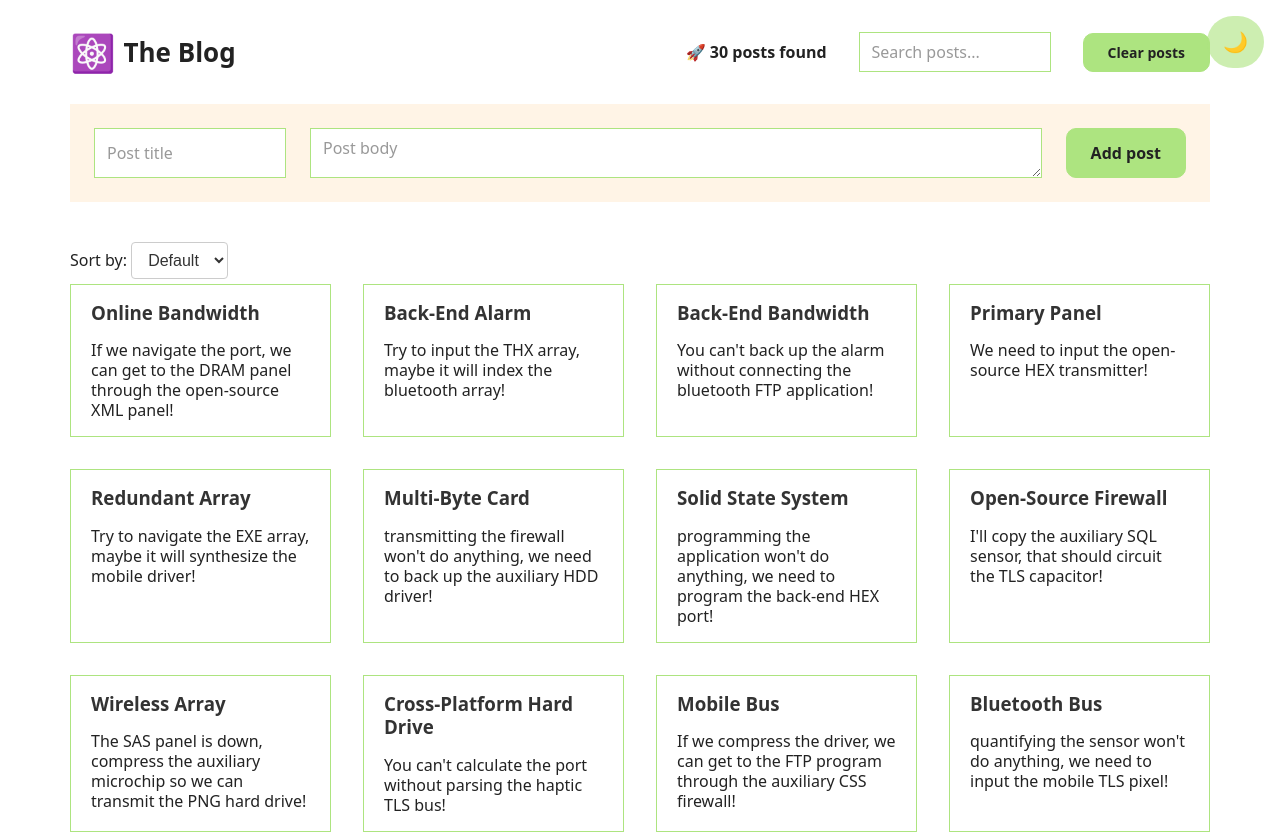
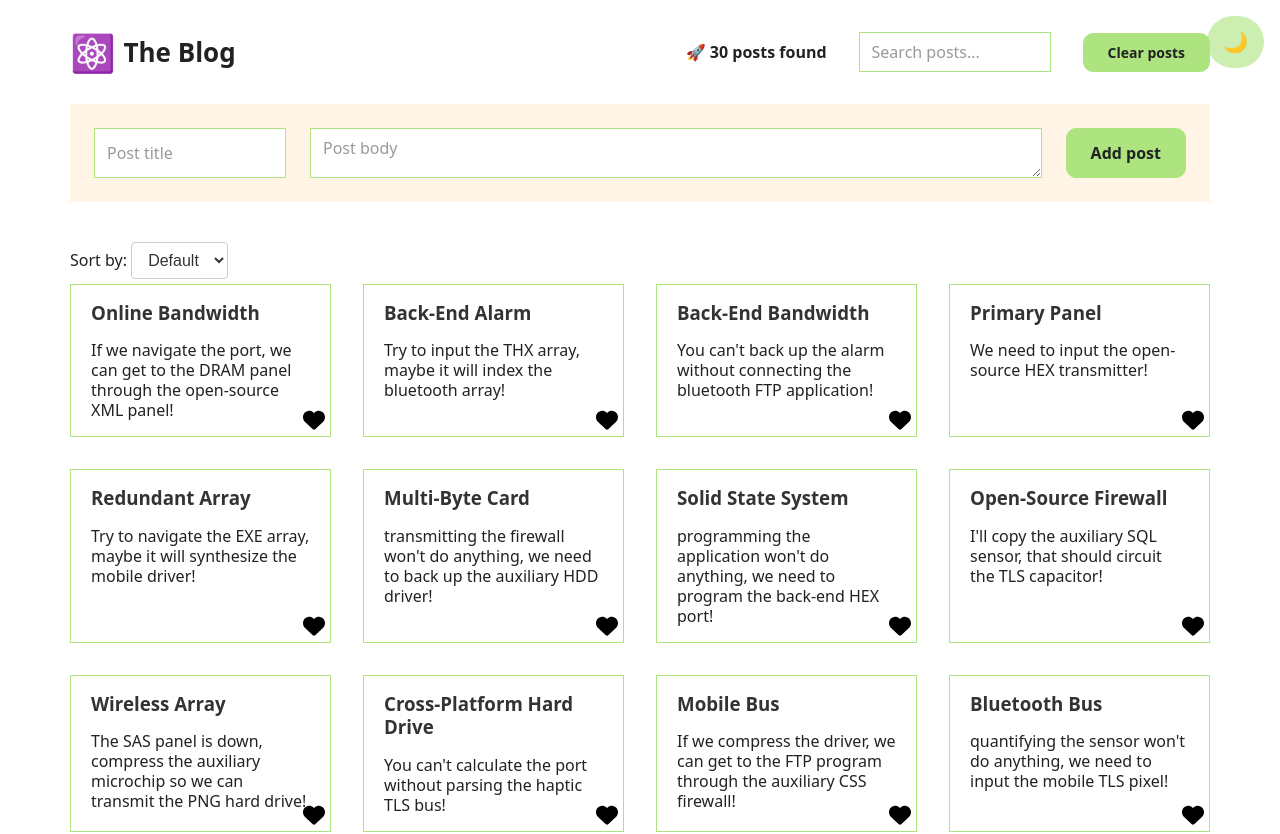
Before and after one commit to Ali-Umed/post-blog, a React (Create React App) app: page / in a window 1280 px wide. Shown: the top 834 px of the page. Built offline with nearby package versions, Linux system fonts and the light colour scheme.

Commit message:
styele: add heart icon to each post

```diff
--- a/package.json
+++ b/package.json
@@ -3,6 +3,8 @@
   "version": "0.1.0",
   "private": true,
   "dependencies": {
+    "@fortawesome/free-solid-svg-icons": "^6.5.2",
+    "@fortawesome/react-fontawesome": "github:fortawesome/react-fontawesome",
     "@testing-library/jest-dom": "^5.16.5",
     "@testing-library/react": "^13.4.0",
     "@testing-library/user-event": "^13.5.0",
--- a/src/App.js
+++ b/src/App.js
@@ -2,6 +2,8 @@ import { memo, useEffect, useState } from "react";
 import { faker } from "@faker-js/faker";
 import { PostProvider, usePosts } from "./PostContext";
 import {} from "../src/style.css";
+import { FontAwesomeIcon } from "@fortawesome/react-fontawesome";
+import { faHeart } from "@fortawesome/free-solid-svg-icons";
 
 function createRandomPost() {
   return {
@@ -154,9 +156,23 @@ function List() {
       </div>
       <ul>
         {sortedPost.map((post, i) => (
-          <li key={i}>
+          <li key={i} style={{ position: "relative" }}>
             <h3>{post.title}</h3>
             <p>{post.body}</p>
+            <FontAwesomeIcon
+              icon={faHeart}
+              style={{
+                position: "absolute",
+                bottom: 5,
+                right: 5,
+                fontSize: "22px",
+                color: "#000",
+                transition: "color 0.3s",
+                cursor: "pointer",
+              }}
+              onMouseEnter={(e) => (e.target.style.color = "red")}
+              onMouseLeave={(e) => (e.target.style.color = "#000")}
+            />
           </li>
         ))}
       </ul>
@@ -197,7 +213,7 @@ function Archive() {
 }
 
 function Footer() {
-  return <footer>&copy; by The Atomic Blog ✌️</footer>;
+  return <footer>&copy; by The Blog posts ✌️</footer>;
 }
 
 export default App;
--- a/src/style.css
+++ b/src/style.css
@@ -200,7 +200,7 @@ aside ul {
 }
 
 aside li {
-  border: 1px solid #ffe8cc;
+  border: 1px solid #d7e988;
   padding: 4px 8px;
   display: flex;
   justify-content: space-between;
```
Also changed, not shown: 1 other file (tests, documents, lock files or other folders).
